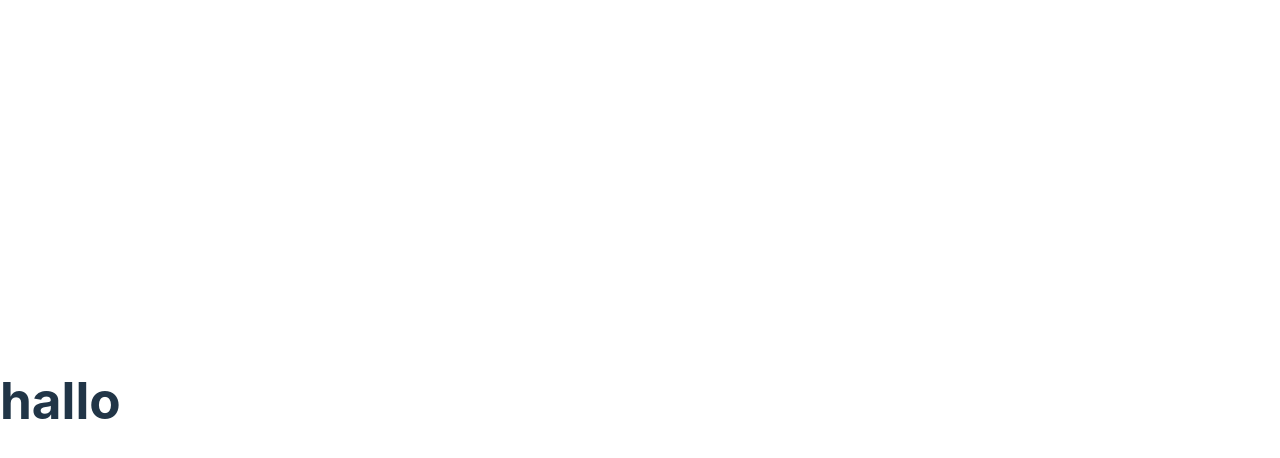
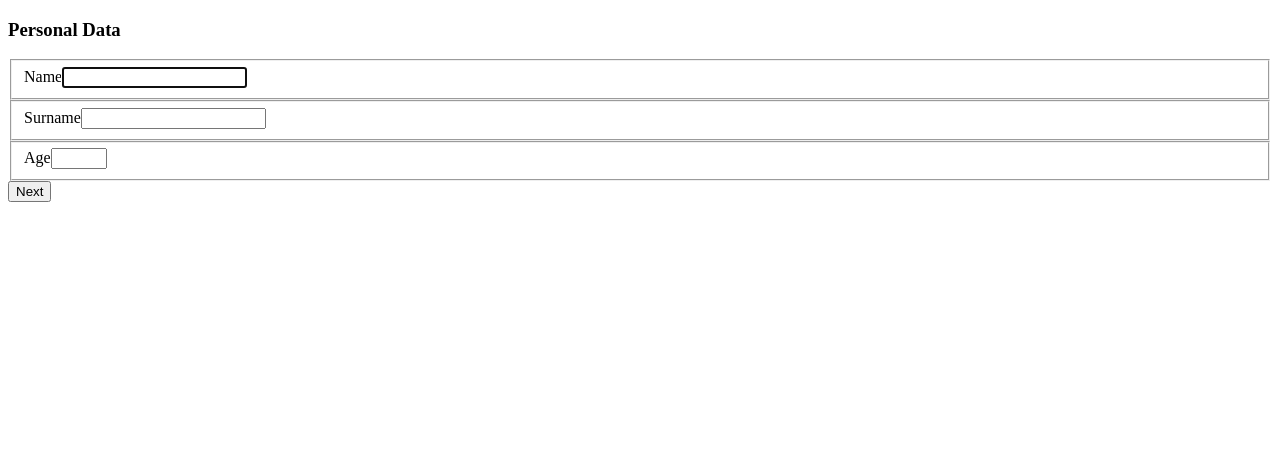
Before and after one commit to SofiaRubiano10/ProyectReactForms, a React (Vite) app: page / in a window 1280 px wide. Shown: the top 458 px of the page. Built offline with nearby package versions, Linux system fonts and the light colour scheme.

Commit message:
Cuerpo primer componente

```diff
--- a/src/App.jsx
+++ b/src/App.jsx
@@ -1,7 +1,11 @@
+import PersonalData from "./components/PersonalData";
+
 function App() {
   return (
     <>
-      <h1>hallo</h1>
+      <div className="container">
+        <PersonalData />
+      </div>
     </>
   );
 }
--- /dev/null
+++ b/src/components/PersonalData.jsx
@@ -0,0 +1,33 @@
+const PersonalData = () => {
+  return (
+    <main>
+      <h3>Personal Data</h3>
+      <div className="card">
+        <form autoComplete="off">
+          <fieldset>
+            <label htmlFor="name">Name</label>
+            <input type="text" id="name" autoFocus required />
+          </fieldset>
+          <fieldset>
+            <label htmlFor="surname">Surname</label>
+            <input type="text" id="surname" required />
+          </fieldset>
+          <fieldset>
+            <label htmlFor="">Age</label>
+            <input
+              type="number"
+              name="age"
+              id="age"
+              min="1"
+              max="99"
+              step="1"
+            ></input>
+          </fieldset>
+          <button type="submit">Next</button>
+        </form>
+      </div>
+    </main>
+  );
+};
+
+export default PersonalData;
--- a/src/index.css
+++ /dev/null
@@ -1,69 +0,0 @@
-:root {
-  font-family: Inter, system-ui, Avenir, Helvetica, Arial, sans-serif;
-  line-height: 1.5;
-  font-weight: 400;
-
-  color-scheme: light dark;
-  color: rgba(255, 255, 255, 0.87);
-  background-color: #242424;
-
-  font-synthesis: none;
-  text-rendering: optimizeLegibility;
-  -webkit-font-smoothing: antialiased;
-  -moz-osx-font-smoothing: grayscale;
-  -webkit-text-size-adjust: 100%;
-}
-
-a {
-  font-weight: 500;
-  color: #646cff;
-  text-decoration: inherit;
-}
-a:hover {
-  color: #535bf2;
-}
-
-body {
-  margin: 0;
-  display: flex;
-  place-items: center;
-  min-width: 320px;
-  min-height: 100vh;
-}
-
-h1 {
-  font-size: 3.2em;
-  line-height: 1.1;
-}
-
-button {
-  border-radius: 8px;
-  border: 1px solid transparent;
-  padding: 0.6em 1.2em;
-  font-size: 1em;
-  font-weight: 500;
-  font-family: inherit;
-  background-color: #1a1a1a;
-  cursor: pointer;
-  transition: border-color 0.25s;
-}
-button:hover {
-  border-color: #646cff;
-}
-button:focus,
-button:focus-visible {
-  outline: 4px auto -webkit-focus-ring-color;
-}
-
-@media (prefers-color-scheme: light) {
-  :root {
-    color: #213547;
-    background-color: #ffffff;
-  }
-  a:hover {
-    color: #747bff;
-  }
-  button {
-    background-color: #f9f9f9;
-  }
-}
--- a/src/main.jsx
+++ b/src/main.jsx
@@ -1,7 +1,6 @@
 import React from "react";
 import ReactDOM from "react-dom/client";
 import App from "./App.jsx";
-import "./index.css";
 
 ReactDOM.createRoot(document.getElementById("root")).render(
   <React.StrictMode>
```
